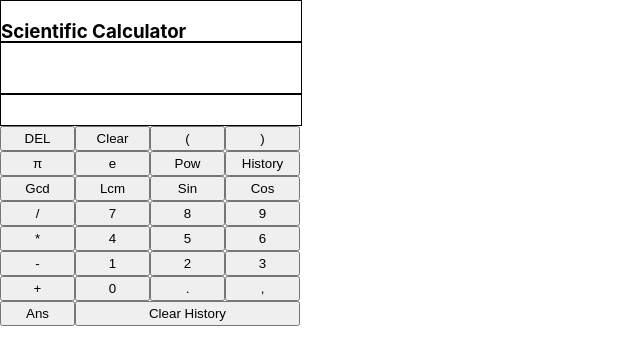
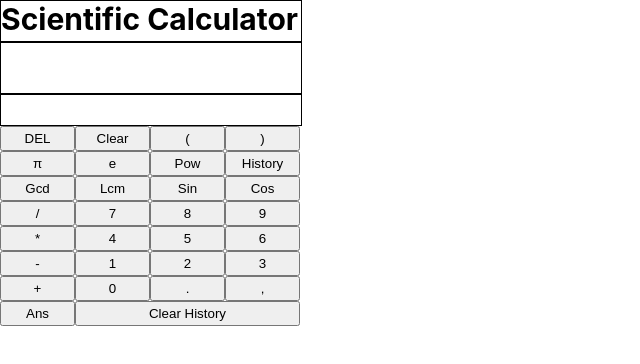
Before and after one commit to kshitizdoon/calculator, a React (Create React App) app: page / in a window 1280 px wide. Shown: the top 364 px of the page, without its empty margins (0-640 px from the left). Built offline with nearby package versions, Linux system fonts and the light colour scheme.

Commit message:
fixed issues related to margin

```diff
--- a/src/App.css
+++ b/src/App.css
@@ -6,6 +6,10 @@
   width: 300px;
   height: 40px;
   border: 1px solid black;
+}
+.title{
+  font-size: 30px;
+  font-weight: bold;
 }
 .screen__calculation{
   width: 300px;
--- a/src/App.js
+++ b/src/App.js
@@ -41,7 +41,7 @@ function App() {
       (showhist == 0) ? (
       <div className='container'>
         <div className='header'>
-          <h3>Scientific Calculator</h3>
+          <div className='title'>Scientific Calculator</div>
         </div>
         <div className='screen'>
           <div className='screen__calculation'>{calc}</div>
```
